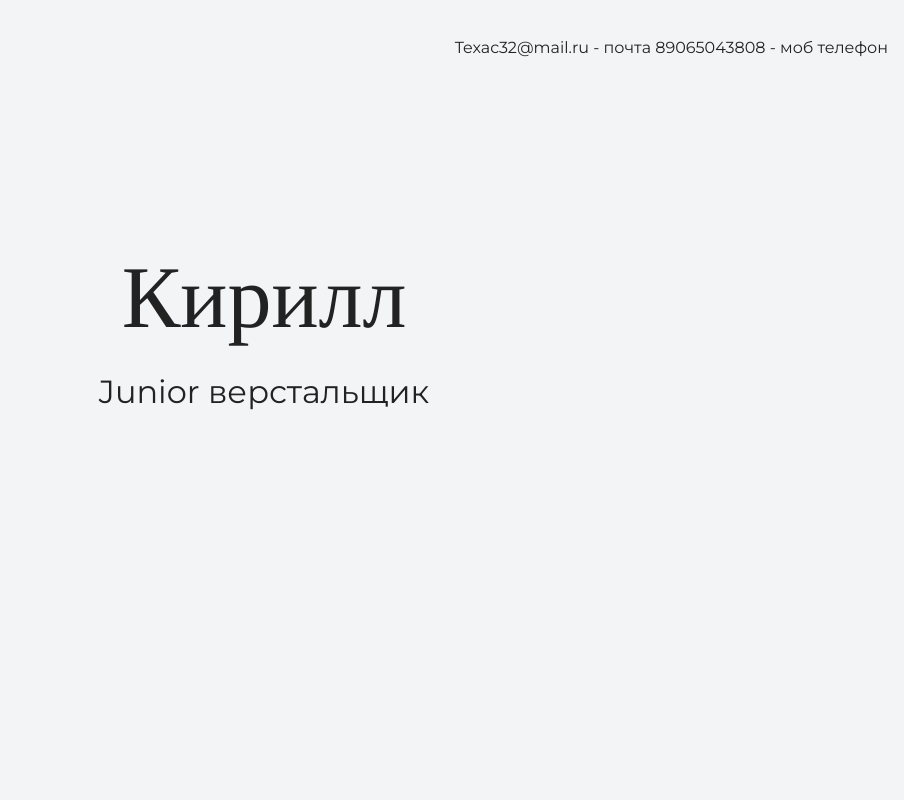
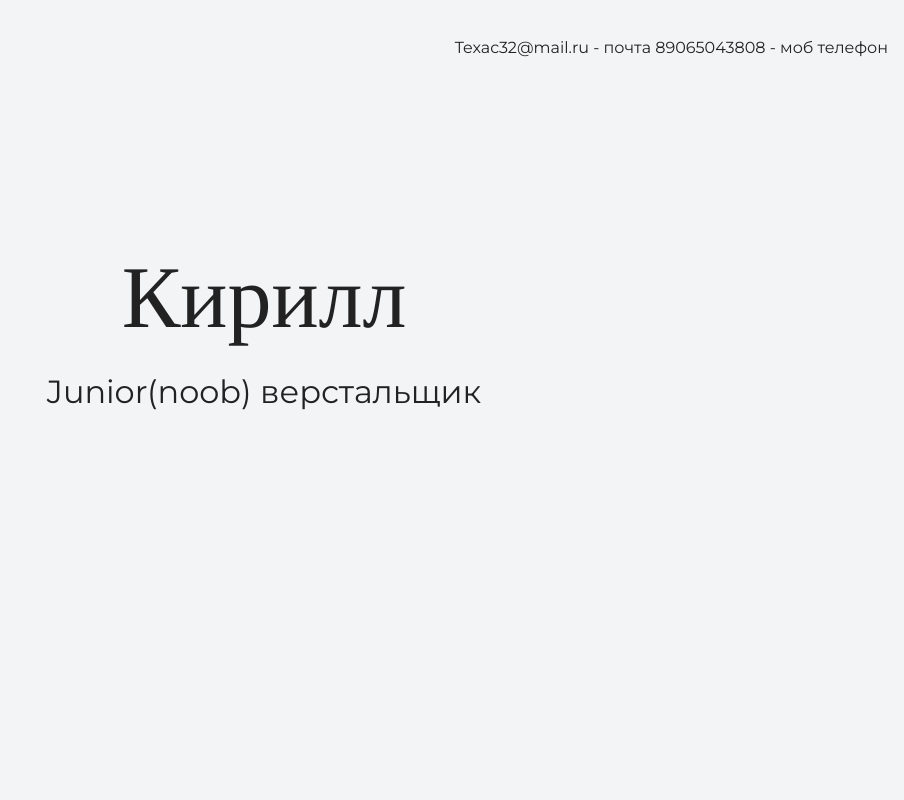
Before and after one commit to Continued32/my-site, a plain HTML site: page index.html in a window 1280 px wide. Shown: the top 800 px of the page, without its empty margins (376-1280 px from the left). Drawn offline with nearby package versions, Linux system fonts and the light colour scheme.

Commit message:
Меняет текст на главной странице

```diff
--- a/index.html
+++ b/index.html
@@ -18,7 +18,7 @@
     <section class="hero-image">
       <div class="container">
       <h1 class="heading">Кирилл</h1>
-      <p>Junior верстальщик</p>
+      <p>Junior(noob) верстальщик</p>
       </div>
     </section>
 
```
